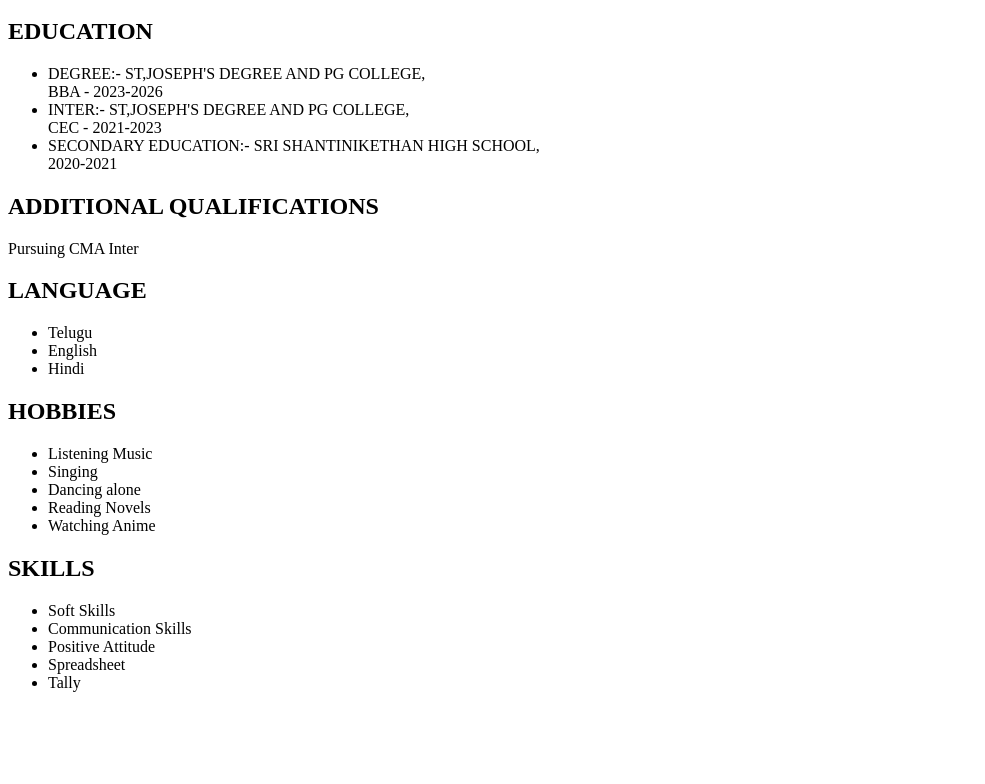
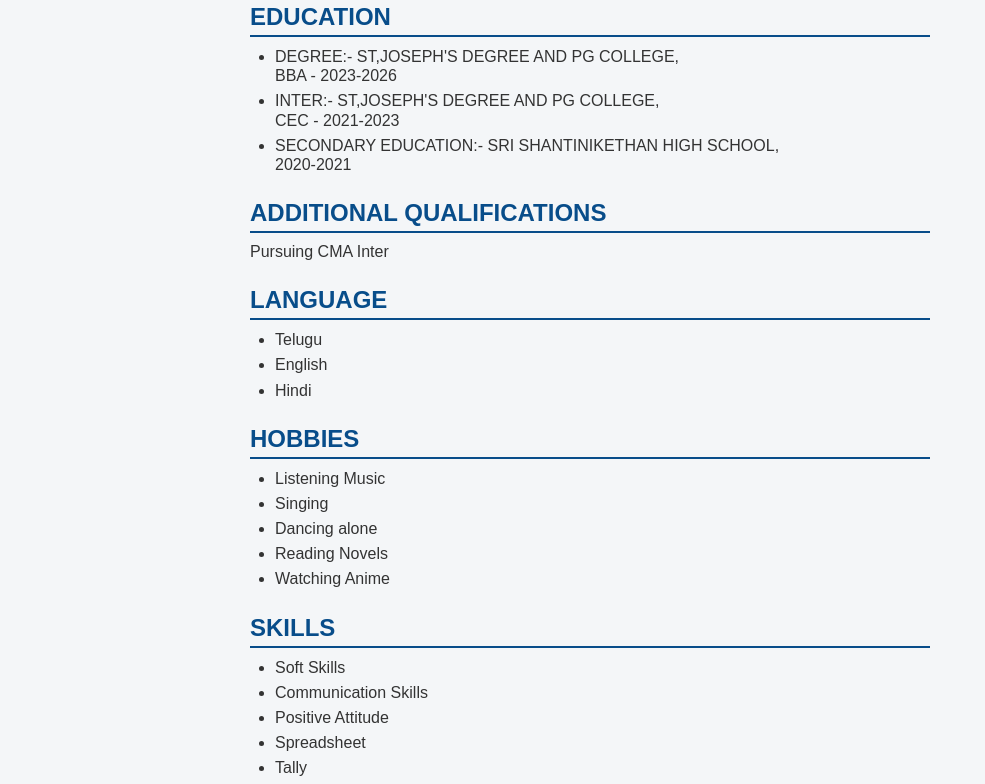
Before and after one commit to demadakavya25-sys/kavya, a plain HTML site: page index.html in a window 1280 px wide. Shown: the part 100-884 px from the top of the page, without its empty margins (0-985 px from the left). Before the commit the page ends 808 px from the top, so only its background shows below. Drawn offline with Linux system fonts and the light colour scheme.

Commit message:
Update index.html

```diff
--- a/index.html
+++ b/index.html
@@ -5,7 +5,7 @@
     <meta charset="UTF-8">
     <meta name="viewport" content="width=device-width, initial-scale=1.0">
     <title>MYSELF</title>
-    <link rel="stylesheet" href="my-portfolio.css">
+    <link rel="stylesheet" href="index.css">
 </head>
 
 <body>
```
